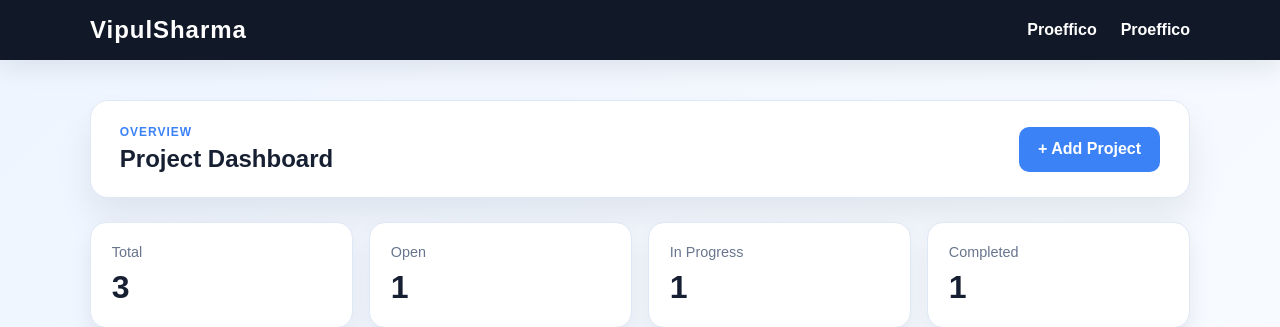
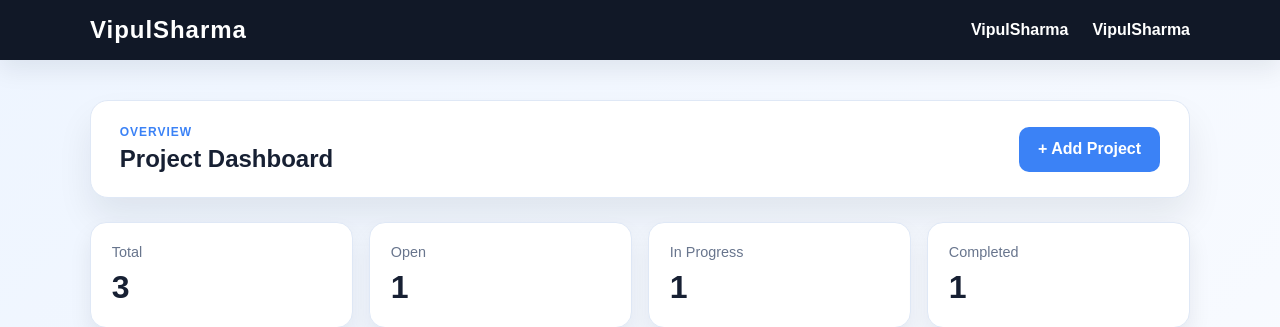
Before and after one commit to vipul1235677888/python-mysql-nginx-demo, a Flask app: page / in a window 1280 px wide. Shown: the top 327 px of the page. Run offline with Flask 3, Linux system fonts and the light colour scheme; data comes from the database, SQL or seed files in the repository.

Commit message:
Update navigation links to use 'VipulSharma'

```diff
--- a/templates/base.html
+++ b/templates/base.html
@@ -11,8 +11,8 @@
       <div class="container nav">
         <div class="brand">VipulSharma</div>
         <nav>
-          <a href="{{ url_for('index') }}">Proeffico</a>
-          <a href="{{ url_for('add_project') }}">Proeffico</a>
+          <a href="{{ url_for('index') }}">VipulSharma</a>
+          <a href="{{ url_for('add_project') }}">VipulSharma</a>
         </nav>
       </div>
     </header>
```
